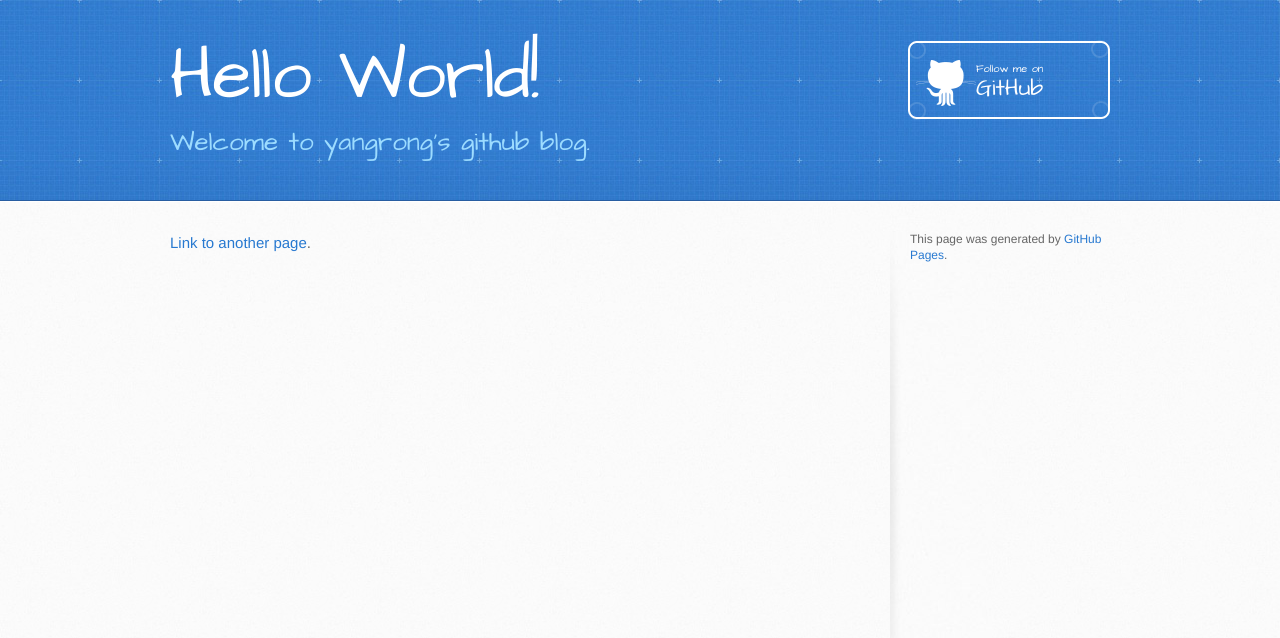
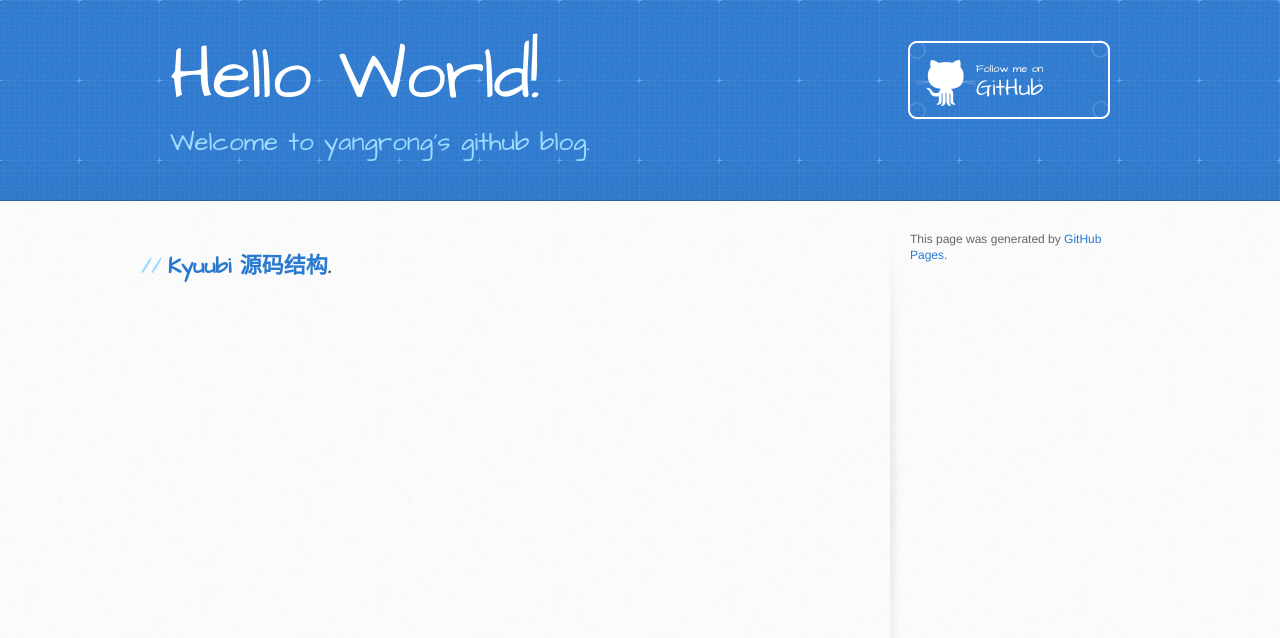
Before and after one commit to yangrong688/yangrong688.github.io, a Jekyll site: the page built from index.md, in a window 1280 px wide. Shown: the top 638 px of the page. Built offline with Jekyll 4.4.1, drawn with Linux system fonts in a browser that asks for light colours; our own code applies the rules of GitHub Pages for plain Markdown files.

```diff
--- a/index.md
+++ b/index.md
@@ -1,4 +1,5 @@
 ---
 layout: default
 ---
-[Link to another page](./another-page.html).
+
+## [Kyuubi 源码结构](./docs/kyuubi-code-structure.html).
```
Also changed, not shown: docs/kyuubi-code-structure.md (added, +1 -0 lines).
